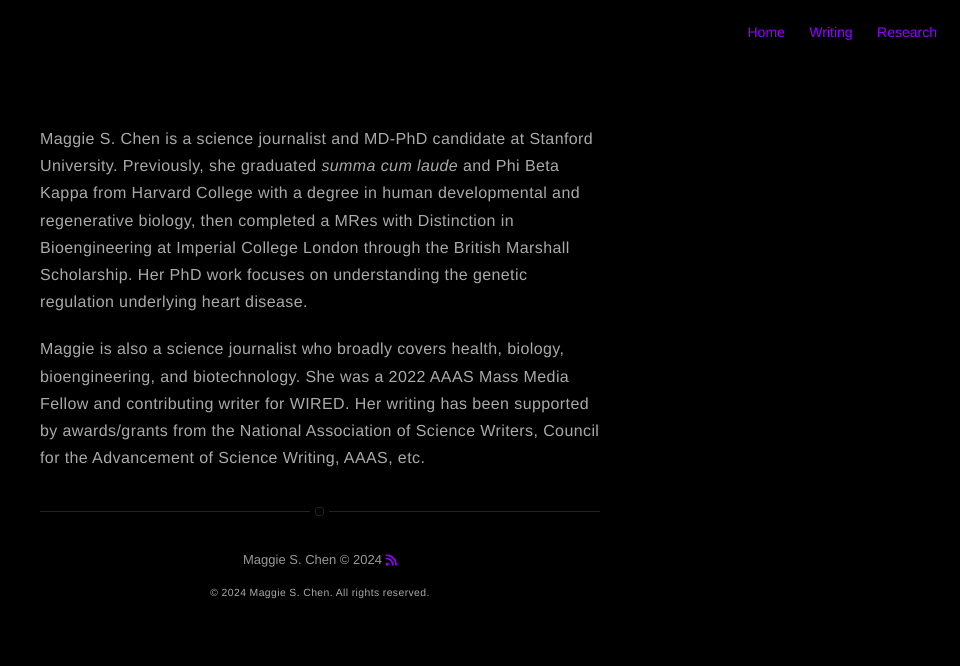
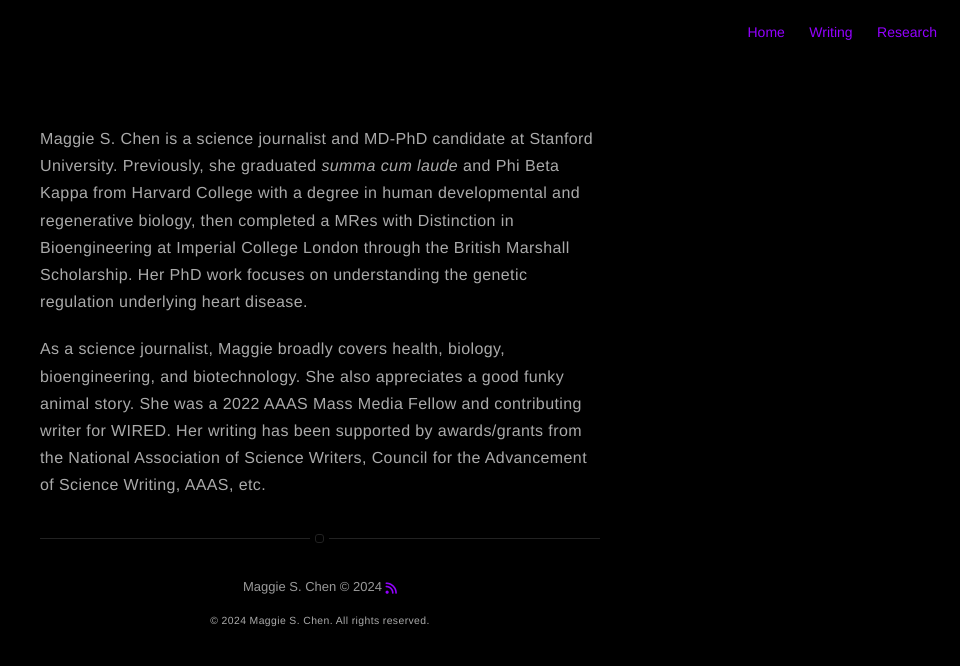
Before and after one commit to maggiesychen/maggiesychen.github.io, a Jekyll site: the page built from about.md, in a window 1280 px wide. Shown: the top 666 px of the page, without its empty margins (320-1280 px from the left). Built offline with Jekyll 4.4.1, drawn with Linux system fonts in a browser that asks for light colours; nearby versions of some CDN libraries.

Commit message:
Update about.md

```diff
--- a/about.md
+++ b/about.md
@@ -5,4 +5,4 @@
 
 <p>Maggie S. Chen is a science journalist and MD-PhD candidate at Stanford University. Previously, she graduated <i>summa cum laude</i> and Phi Beta Kappa from Harvard College with a degree in human developmental and regenerative biology, then completed a MRes with Distinction in Bioengineering at Imperial College London through the British Marshall Scholarship. Her PhD work focuses on understanding the genetic regulation underlying heart disease.</p>
 
-<p>Maggie is also a science journalist who broadly covers health, biology, bioengineering, and biotechnology. She was a 2022 AAAS Mass Media Fellow and contributing writer for WIRED. Her writing has been supported by awards/grants from the National Association of Science Writers, Council for the Advancement of Science Writing, AAAS, etc.</p>
+<p>As a science journalist, Maggie broadly covers health, biology, bioengineering, and biotechnology. She also appreciates a good funky animal story. She was a 2022 AAAS Mass Media Fellow and contributing writer for WIRED. Her writing has been supported by awards/grants from the National Association of Science Writers, Council for the Advancement of Science Writing, AAAS, etc.</p>
```
